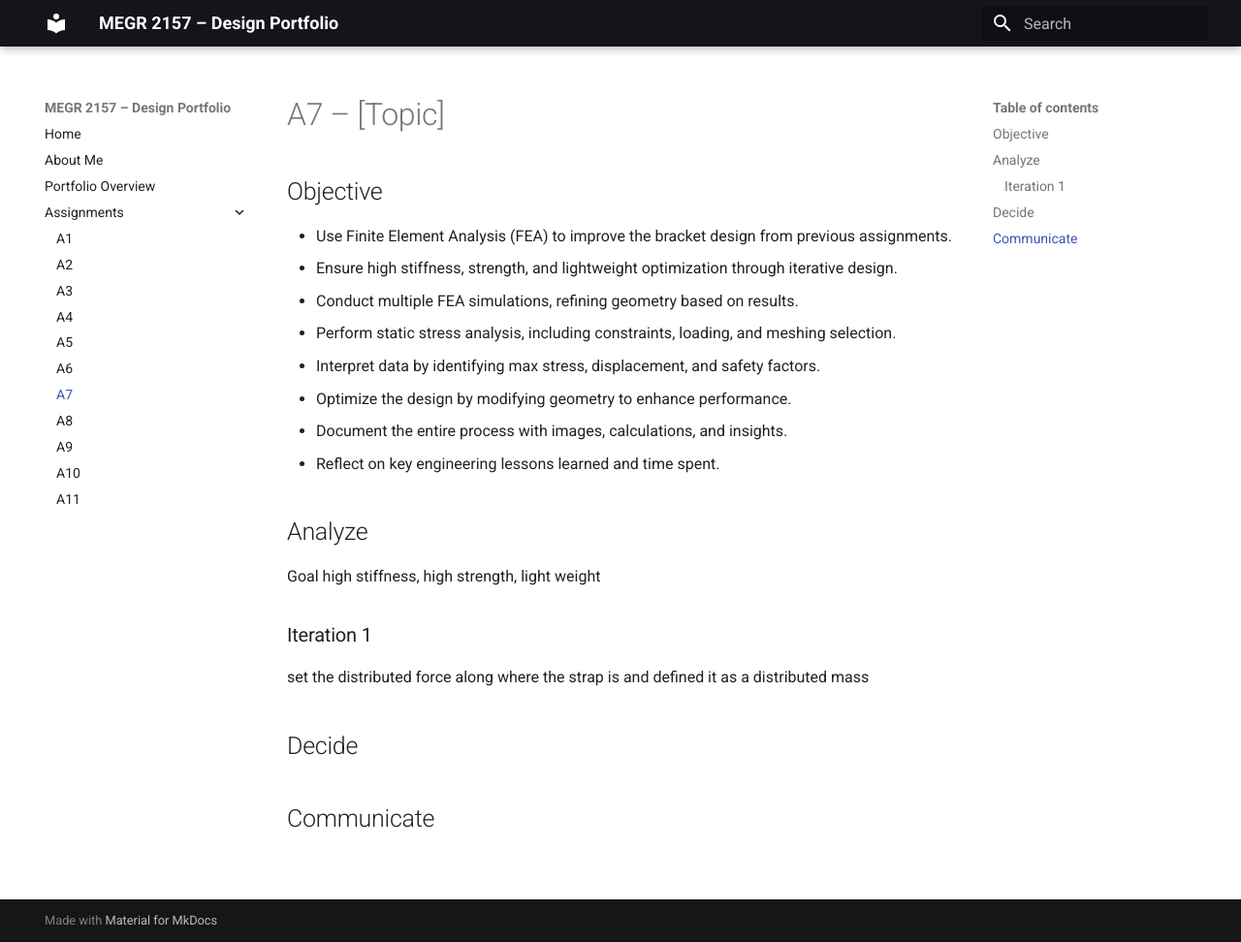
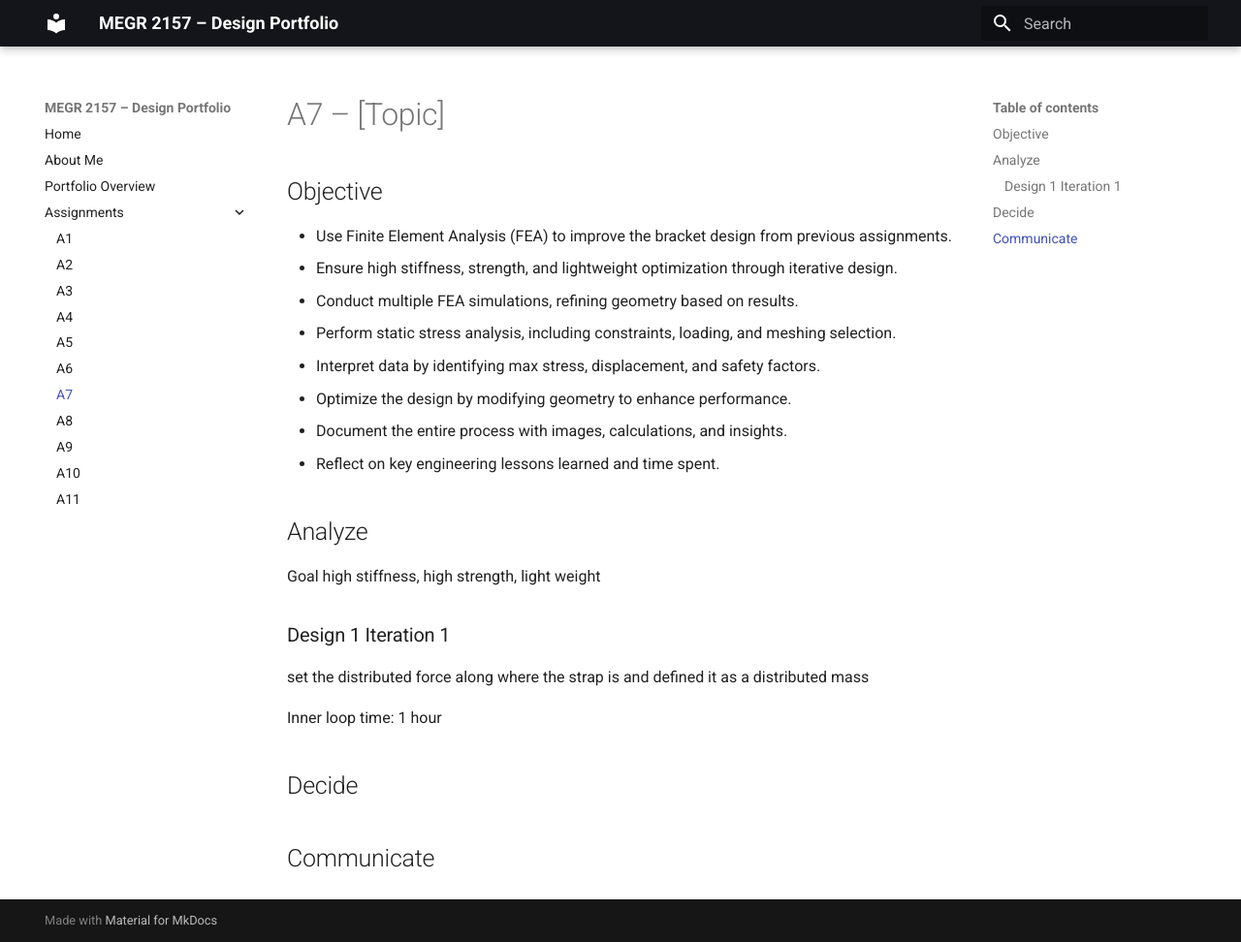
Before and after one commit to mbsibelius/megr2156-portfolio-mbs, an MkDocs documentation site: the page built from docs/assignments/A07/index.md, in a window 1280 px wide and 972 px high. Shown: the whole window at 97% size. Built offline with MkDocs 1.6.1 and Material for MkDocs 9.7.7, drawn with Linux system fonts in a browser that asks for light colours.

Commit message:
Revise section titles and add inner loop time
Updated section titles and added inner loop time.

```diff
--- a/docs/assignments/A07/index.md
+++ b/docs/assignments/A07/index.md
@@ -14,8 +14,11 @@
 ## Analyze
 Goal high stiffness, high strength, light weight
 
-### Iteration 1
+### Design 1 Iteration 1
 set the distributed force along where the strap is and defined it as a distributed mass
+
+Inner loop time: 1 hour
+
 
 ## Decide
 
```
